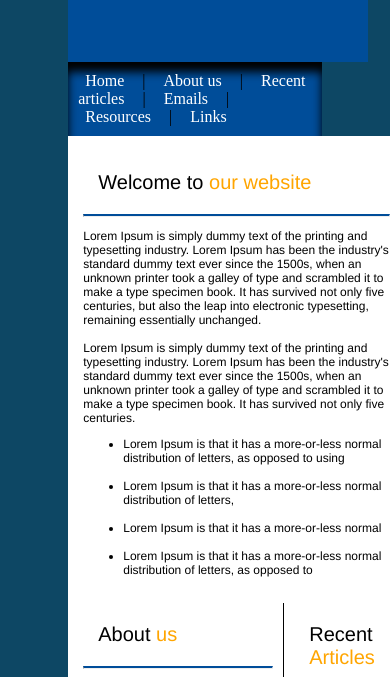
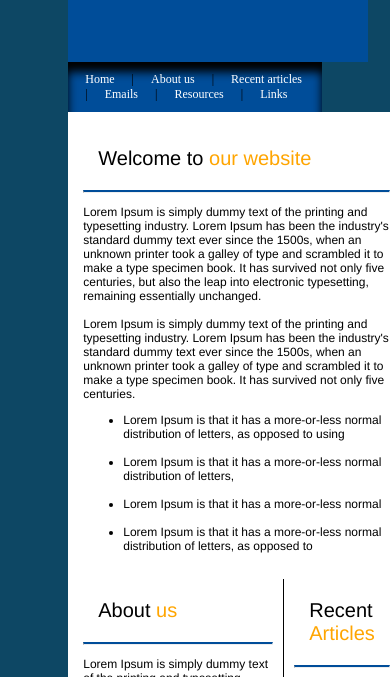
Before and after one commit to sivasathwik12/template3, a plain HTML site: page index.html in a window 390 px wide. Shown: the part 162-839 px from the top of the page. Drawn offline with Linux system fonts and the light colour scheme.

Commit message:
last commit

```diff
--- a/index.html
+++ b/index.html
@@ -151,6 +151,10 @@
 
     @media screen and (max-width:1050px){
 
+    .head2{
+        font-size: 12px;
+    }
+
     .head3 a{
         padding:7px;
     }
```
